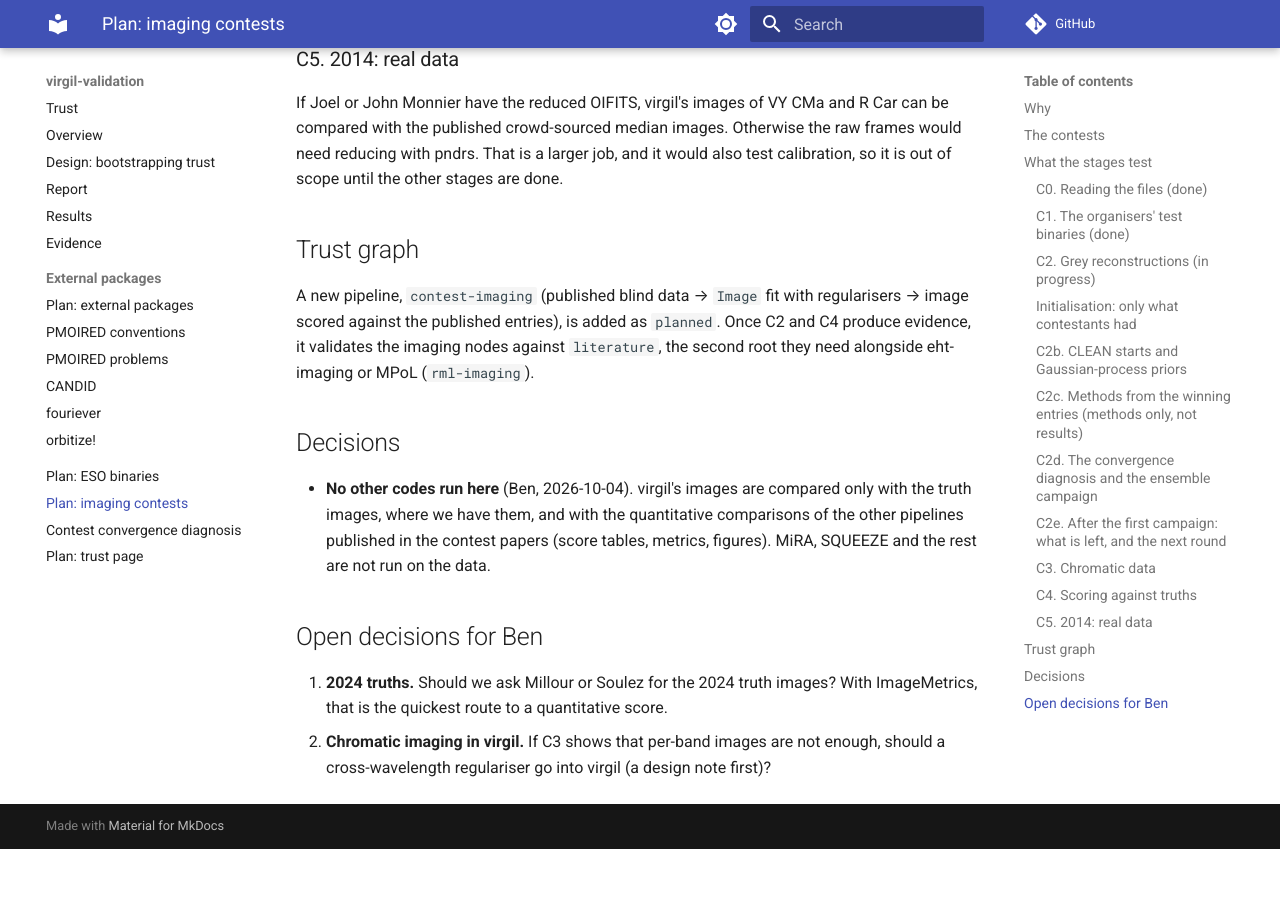
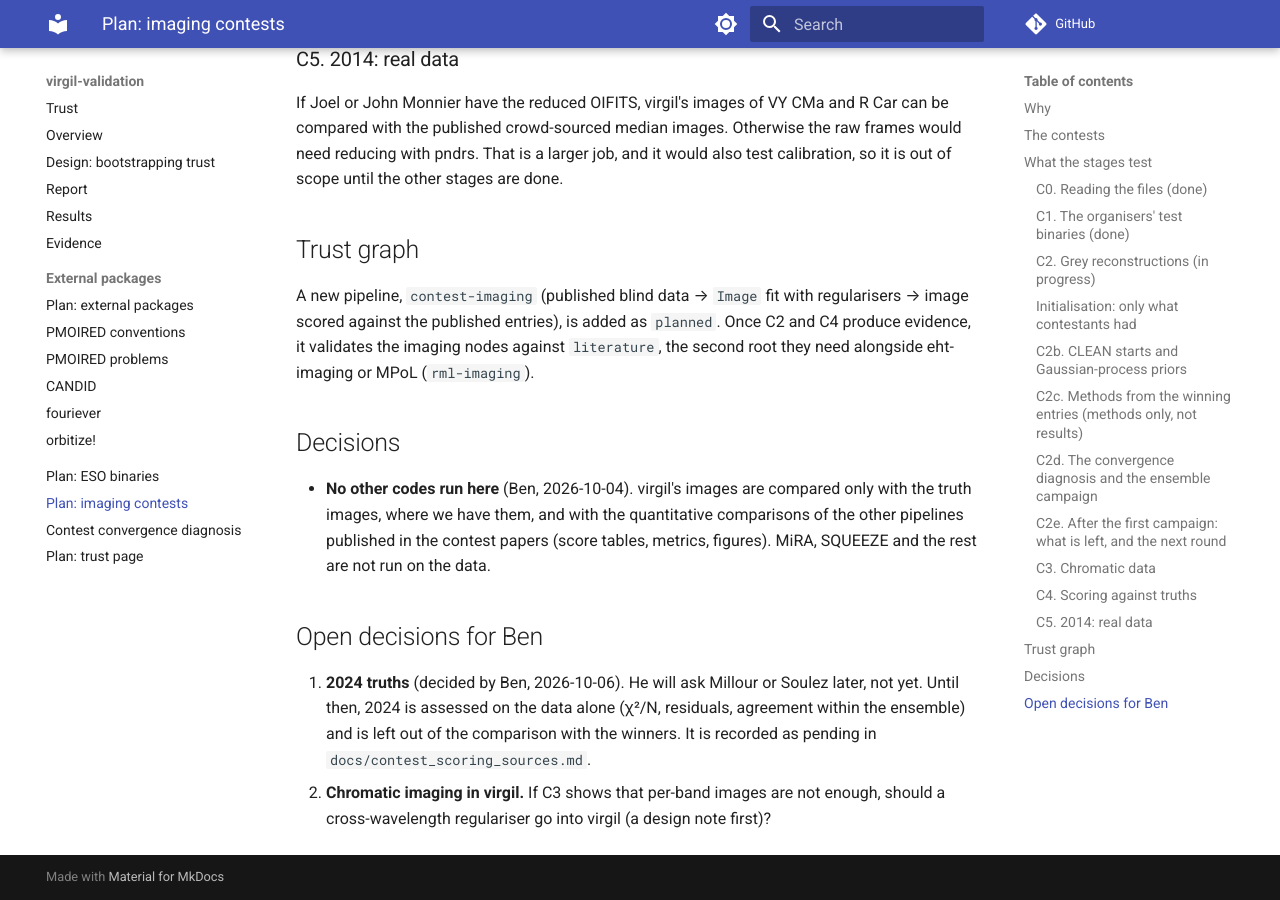
Before and after one commit to benjaminpope/virgil-validation, an MkDocs documentation site: the page built from docs/plan_imaging_contests.md, in a window 1280 px wide and 900 px high, scrolled down 14419 px. Built offline with MkDocs 1.6.1 and Material for MkDocs 9.7.7, drawn with Linux system fonts in a browser that asks for light colours; comment, search, counter and statistics services are not loaded; before the commit the page ends 15268 px from its top, so only the background shows below that.

Commit message:
Plan: 2024 truths deferred; score 2024 by data fit only for now
Co-Authored-By: Claude Opus 5.5 <noreply@anthropic.com>

```diff
--- a/docs/plan_imaging_contests.md
+++ b/docs/plan_imaging_contests.md
@@ -612,9 +612,11 @@ MPoL (`rml-imaging`).
 
 ## Open decisions for Ben
 
-1. **2024 truths.** Should we ask Millour or Soulez for the 2024 truth
-   images? With ImageMetrics, that is the quickest route to a quantitative
-   score.
+1. **2024 truths** (decided by Ben, 2026-10-06). He will ask Millour or
+   Soulez later, not yet. Until then, 2024 is assessed on the data alone
+   (χ²/N, residuals, agreement within the ensemble) and is left out of the
+   comparison with the winners. It is recorded as pending in
+   `docs/contest_scoring_sources.md`.
 2. **Chromatic imaging in virgil.** If C3 shows that per-band images are
    not enough, should a cross-wavelength regulariser go into virgil (a
    design note first)?
```
